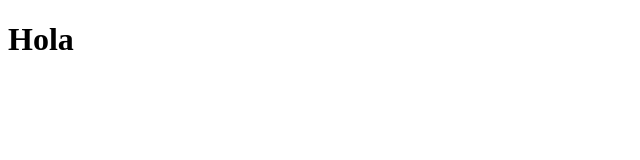
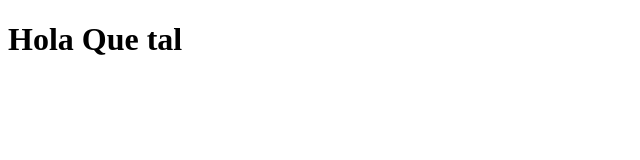
Before and after one commit to Brunocq1996/Pruebaa, a plain HTML site: page index.html in a window 1280 px wide. Shown: the whole page, without its empty margins (0-640 px from the left). Drawn offline with Linux system fonts and the light colour scheme.

Commit message:
Lo que tu quieras

```diff
--- a/index.html
+++ b/index.html
@@ -8,7 +8,7 @@
     <link rel="stylesheet" href="./style/style.css">
 </head>
 <body>
-    <h1>Hola</h1>
+    <h1>Hola Que tal</h1>
     <script src="./js/script.js"></script>
 </body>
 </html>
```
